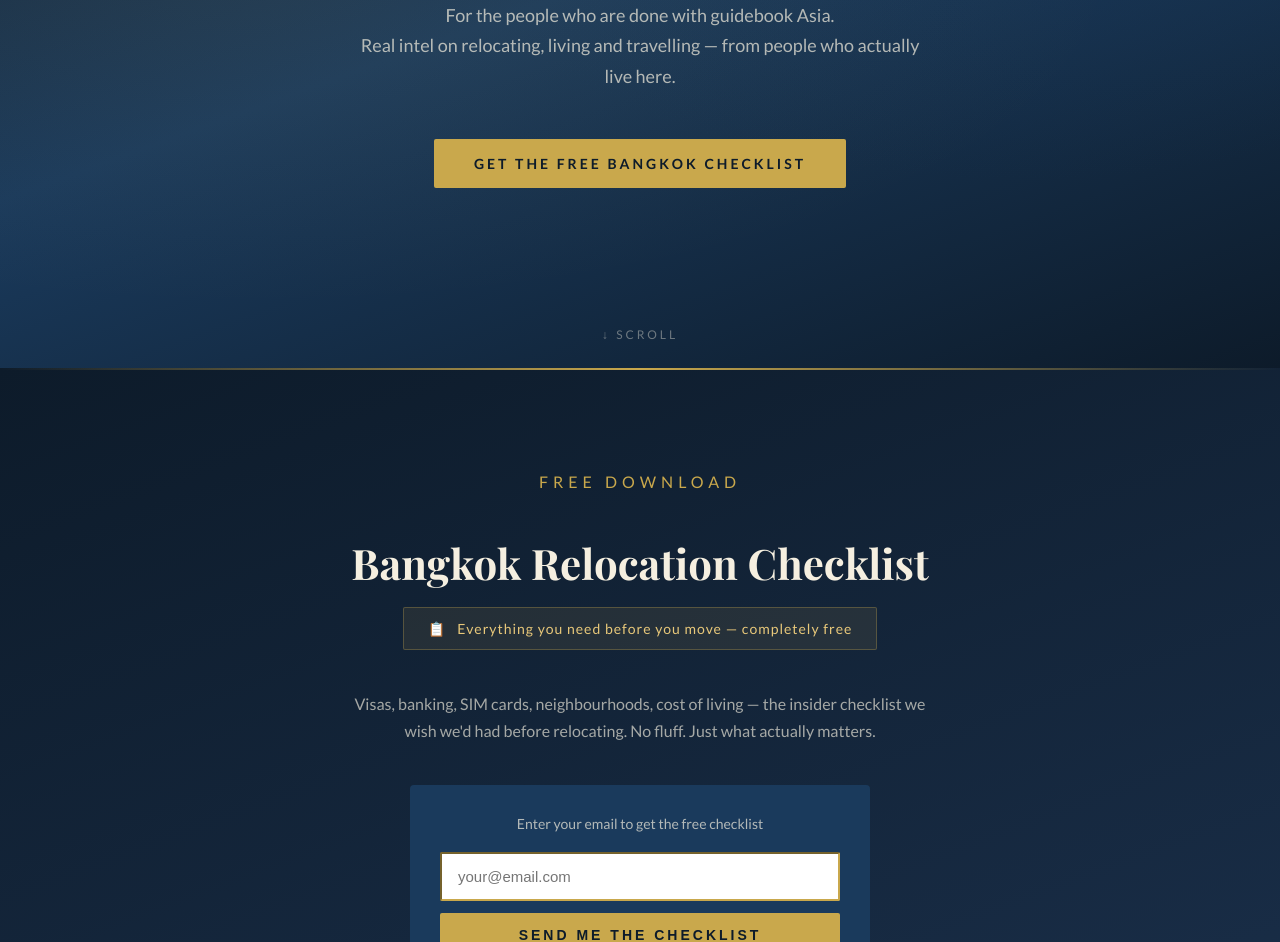
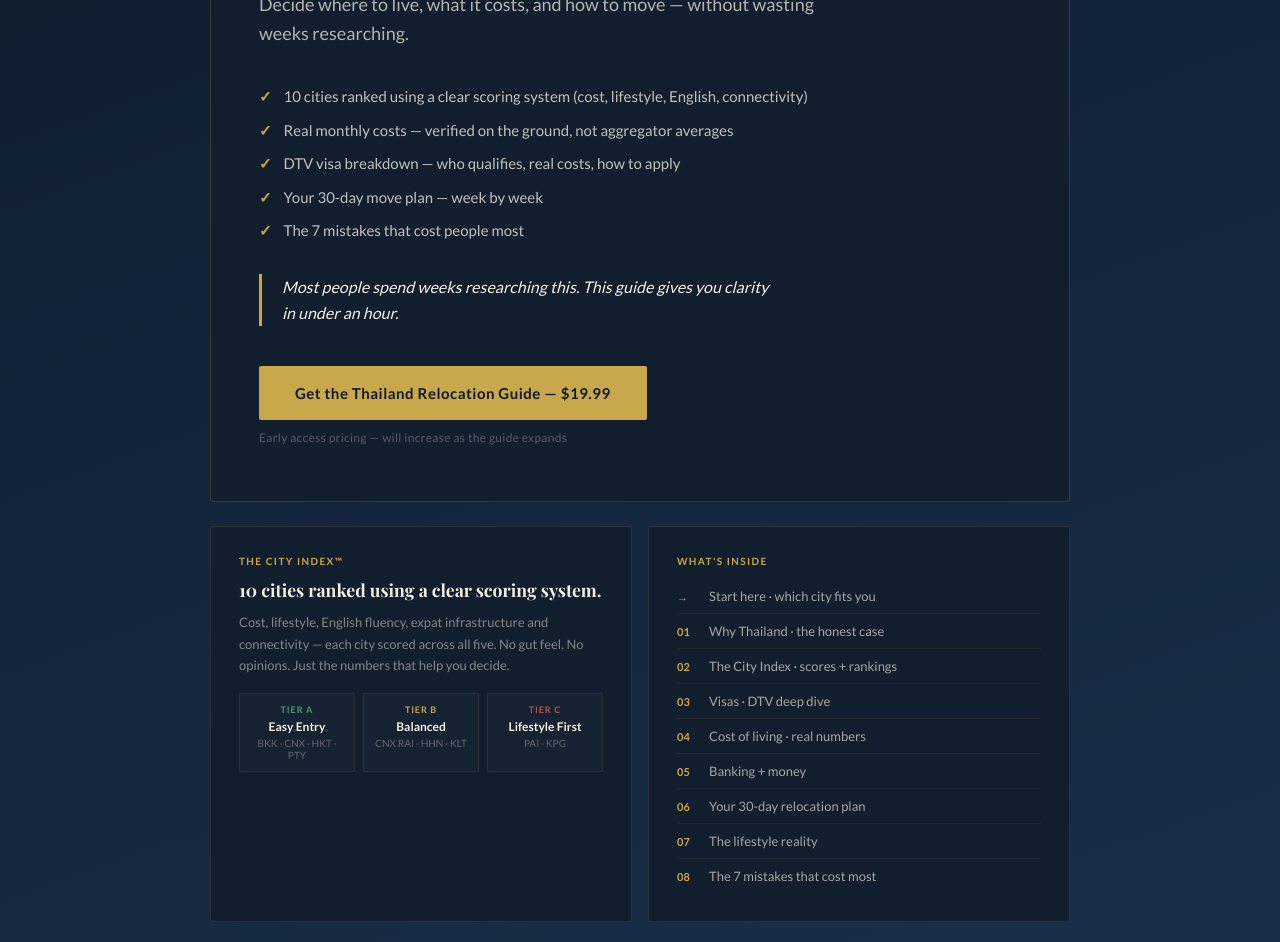
Before and after one commit to asiaunlocked/asiaunlocked, a plain HTML site: page index.html in a window 1280 px wide. Shown: the part 432-1374 px from the top of the page. Drawn offline with nearby package versions, Linux system fonts and the light colour scheme.

Commit message:
Update index.html
updating link to guide V 1

```diff
--- a/index.html
+++ b/index.html
@@ -3,8 +3,8 @@
 <head>
   <meta charset="UTF-8"/>
   <meta name="viewport" content="width=device-width, initial-scale=1.0"/>
-  <title>Asia Unlocked — Your Insider Guide to Southeast Asia</title>
-  <meta name="description" content="Insider guides to Bangkok, Colombo, Kuala Lumpur and beyond. Hotels, food, expat life, relocation tips. Get the free Bangkok Relocation Checklist."/>
+  <title>The Thailand Relocation Guide — Asia Unlocked</title>
+  <meta name="description" content="The Thailand Relocation Guide — real numbers, insider voice, no fluff. 10 cities scored and ranked. Visas, cost of living, banking and your 30-day move plan."/>
   <meta name="theme-color" content="#0d1b2a"/>
   <meta name="agd-partner-manual-verification" />
   <link rel="preconnect" href="https://fonts.googleapis.com"/>
@@ -18,11 +18,9 @@
       --cream: #f5efe0;
       --red-ink: #8b2e0a;
       --text: #2a2a2a;
-      --muted: #888;
     }
 
     *, *::before, *::after { box-sizing: border-box; margin: 0; padding: 0; }
-
     html { scroll-behavior: smooth; }
 
     body {
@@ -32,141 +30,295 @@
       overflow-x: hidden;
     }
 
-    /* ─── HERO ─────────────────────────────────────── */
-    .hero {
-      min-height: 100vh;
-      position: relative;
+    /* ─── NAV ───────────────────────────────────────── */
+    nav {
+      padding: 20px 40px;
       display: flex;
-      flex-direction: column;
       align-items: center;
-      justify-content: center;
-      text-align: center;
-      padding: 60px 24px 80px;
-      overflow: hidden;
+      justify-content: space-between;
+      border-bottom: 1px solid rgba(201,168,76,0.15);
+      background: #070e18;
     }
 
-    .hero-bg {
-      position: absolute; inset: 0;
-      background:
-        radial-gradient(ellipse at 20% 50%, rgba(201,168,76,0.08) 0%, transparent 60%),
-        radial-gradient(ellipse at 80% 20%, rgba(26,58,92,0.6) 0%, transparent 50%),
-        linear-gradient(160deg, #0d1b2a 0%, #1a3a5c 50%, #0d1b2a 100%);
-      z-index: 0;
+    .nav-logo {
+      font-family: 'Playfair Display', serif;
+      font-size: 18px;
+      font-weight: 700;
+      color: var(--gold);
+      letter-spacing: 4px;
+      text-transform: uppercase;
+      text-decoration: none;
     }
 
-    /* Animated stars */
-    .stars {
-      position: absolute; inset: 0; z-index: 0;
-      overflow: hidden;
-    }
-    .star {
-      position: absolute;
-      background: white;
-      border-radius: 50%;
-      animation: twinkle var(--dur, 3s) ease-in-out infinite;
-      animation-delay: var(--delay, 0s);
-    }
-    @keyframes twinkle {
-      0%, 100% { opacity: 0.2; transform: scale(1); }
-      50% { opacity: 0.9; transform: scale(1.3); }
-    }
-
-    /* Horizontal gold line decorations */
-    .hero::before {
-      content: '';
-      position: absolute;
-      top: 0; left: 0; right: 0;
-      height: 3px;
-      background: linear-gradient(90deg, transparent, var(--gold), transparent);
-      z-index: 2;
-    }
-
-    .hero-content { position: relative; z-index: 2; max-width: 780px; }
-
-
-
-    h1 {
-      font-family: 'Playfair Display', serif;
-      font-size: clamp(48px, 8vw, 92px);
-      font-weight: 900;
-      line-height: 1;
-      letter-spacing: -1px;
-      color: var(--cream);
-      animation: fadeUp 0.8s ease 0.1s both;
-    }
-
-    h1 span { color: var(--gold); }
-
-    .hero-divider {
-      width: 120px; height: 2px;
-      background: linear-gradient(90deg, transparent, var(--gold), transparent);
-      margin: 24px auto;
-      animation: fadeUp 0.8s ease 0.2s both;
-    }
-
-    .hero-tagline {
-      font-size: clamp(14px, 2.5vw, 18px);
-      font-weight: 300;
-      letter-spacing: 4px;
-      text-transform: uppercase;
-      color: var(--gold-light);
-      margin-bottom: 16px;
-      animation: fadeUp 0.8s ease 0.3s both;
-    }
-
-    .hero-sub {
-      font-size: clamp(15px, 2vw, 18px);
-      color: rgba(245,239,224,0.7);
-      line-height: 1.7;
-      max-width: 560px;
-      margin: 0 auto 48px;
-      animation: fadeUp 0.8s ease 0.4s both;
-    }
-
-    .cta-btn {
+    .nav-cta {
       display: inline-block;
       background: var(--gold);
       color: var(--dark);
       font-family: 'Lato', sans-serif;
       font-weight: 700;
-      font-size: 14px;
-      letter-spacing: 3px;
+      font-size: 12px;
+      letter-spacing: 2px;
       text-transform: uppercase;
       text-decoration: none;
-      padding: 16px 40px;
+      padding: 10px 24px;
+      border-radius: 2px;
+      transition: background 0.2s ease;
+    }
+
+    .nav-cta:hover { background: var(--gold-light); }
+
+    /* ─── GUIDE SECTION ─────────────────────────────── */
+    .guide-section {
+      background: linear-gradient(160deg, #0d1b2a 0%, #1a2f4a 100%);
+      padding: 80px 24px 100px;
+      position: relative;
+    }
+
+    .guide-section::after {
+      content: '';
+      position: absolute;
+      bottom: 0; left: 0; right: 0;
+      height: 2px;
+      background: linear-gradient(90deg, transparent, var(--gold), transparent);
+    }
+
+    .guide-inner {
+      max-width: 860px;
+      margin: 0 auto;
+    }
+
+    /* Hero card */
+    .guide-hero-card {
+      background: #111e2e;
+      border: 1px solid rgba(201,168,76,0.2);
+      border-radius: 4px;
+      padding: 56px 48px;
+      margin-bottom: 24px;
+      position: relative;
+    }
+
+    .guide-hero-card::before {
+      content: '';
+      position: absolute;
+      top: 0; left: 0; right: 0;
+      height: 3px;
+      background: var(--gold);
+      border-radius: 4px 4px 0 0;
+    }
+
+    .guide-eyebrow {
+      font-size: 11px;
+      font-weight: 700;
+      letter-spacing: 0.15em;
+      color: var(--gold);
+      text-transform: uppercase;
+      margin-bottom: 20px;
+    }
+
+    .guide-headline {
+      font-family: 'Playfair Display', serif;
+      font-size: clamp(2.2rem, 5vw, 3.6rem);
+      font-weight: 900;
+      color: var(--cream);
+      line-height: 1.1;
+      margin-bottom: 10px;
+    }
+
+    .guide-product-name {
+      font-size: 12px;
+      font-weight: 700;
+      letter-spacing: 0.12em;
+      color: rgba(245,239,224,0.35);
+      text-transform: uppercase;
+      margin-bottom: 24px;
+    }
+
+    .guide-subheadline {
+      font-size: 18px;
+      color: rgba(245,239,224,0.72);
+      line-height: 1.65;
+      max-width: 560px;
+      margin-bottom: 36px;
+    }
+
+    .guide-checklist { margin-bottom: 32px; }
+
+    .guide-check-item {
+      display: flex;
+      align-items: flex-start;
+      gap: 12px;
+      font-size: 15px;
+      color: rgba(245,239,224,0.78);
+      margin-bottom: 11px;
+      line-height: 1.5;
+    }
+
+    .guide-check-mark {
+      color: var(--gold);
+      font-weight: 700;
+      flex-shrink: 0;
+      font-size: 15px;
+    }
+
+    .guide-clarity {
+      border-left: 3px solid var(--gold);
+      padding-left: 20px;
+      font-size: 16px;
+      color: var(--cream);
+      font-style: italic;
+      line-height: 1.65;
+      margin-bottom: 40px;
+      max-width: 520px;
+    }
+
+    .guide-cta-block {
+      display: flex;
+      flex-direction: column;
+      align-items: flex-start;
+      gap: 10px;
+    }
+
+    .guide-btn {
+      display: inline-block;
+      background: var(--gold);
+      color: var(--dark);
+      font-family: 'Lato', sans-serif;
+      font-weight: 700;
+      font-size: 15px;
+      letter-spacing: 0.5px;
+      text-decoration: none;
+      padding: 18px 36px;
       border-radius: 2px;
       transition: all 0.3s ease;
-      animation: fadeUp 0.8s ease 0.5s both;
-      cursor: pointer;
-      border: none;
     }
-    .cta-btn:hover {
+
+    .guide-btn:hover {
       background: var(--gold-light);
       transform: translateY(-2px);
       box-shadow: 0 8px 30px rgba(201,168,76,0.3);
     }
 
-    .scroll-hint {
-      position: absolute;
-      bottom: 32px; left: 50%;
-      transform: translateX(-50%);
-      z-index: 2;
-      color: rgba(245,239,224,0.4);
+    .guide-urgency {
       font-size: 12px;
-      letter-spacing: 3px;
-      text-transform: uppercase;
-      animation: bounce 2s ease-in-out infinite;
-    }
-    @keyframes bounce {
-      0%, 100% { transform: translateX(-50%) translateY(0); }
-      50% { transform: translateX(-50%) translateY(6px); }
+      color: rgba(245,239,224,0.3);
+      letter-spacing: 0.3px;
     }
 
-    /* ─── PILLARS ───────────────────────────────────── */
-    .pillars {
+    /* Bottom grid */
+    .guide-grid {
+      display: grid;
+      grid-template-columns: 1fr 1fr;
+      gap: 16px;
+    }
+
+    @media (max-width: 640px) {
+      .guide-grid { grid-template-columns: 1fr; }
+      .guide-hero-card { padding: 36px 24px; }
+      nav { padding: 16px 20px; }
+      .nav-logo { font-size: 15px; letter-spacing: 2px; }
+    }
+
+    .guide-card {
+      background: #111e2e;
+      border: 1px solid rgba(201,168,76,0.15);
+      border-radius: 4px;
+      padding: 28px;
+    }
+
+    .guide-card-label {
+      font-size: 10px;
+      font-weight: 700;
+      letter-spacing: 0.14em;
+      color: var(--gold);
+      text-transform: uppercase;
+      margin-bottom: 12px;
+    }
+
+    .guide-card-title {
+      font-family: 'Playfair Display', serif;
+      font-size: 1.1rem;
+      color: var(--cream);
+      margin-bottom: 10px;
+      line-height: 1.3;
+    }
+
+    .guide-card-body {
+      font-size: 13px;
+      color: rgba(245,239,224,0.5);
+      line-height: 1.65;
+    }
+
+    .tier-row {
+      display: flex;
+      gap: 8px;
+      margin-top: 16px;
+    }
+
+    .tier-badge {
+      flex: 1;
+      border-radius: 2px;
+      padding: 10px 8px;
+      text-align: center;
+      border: 1px solid rgba(201,168,76,0.12);
+      background: rgba(255,255,255,0.02);
+    }
+
+    .tier-badge-label {
+      font-size: 9px;
+      font-weight: 700;
+      letter-spacing: 0.1em;
+      text-transform: uppercase;
+      margin-bottom: 4px;
+    }
+
+    .tier-badge-name {
+      font-size: 12px;
+      font-weight: 700;
+      color: var(--cream);
+    }
+
+    .tier-badge-cities {
+      font-size: 10px;
+      color: rgba(245,239,224,0.35);
+      margin-top: 3px;
+    }
+
+    .contents-list {
+      list-style: none;
+      padding: 0;
+      margin: 0;
+    }
+
+    .contents-list li {
+      display: flex;
+      align-items: baseline;
+      gap: 12px;
+      padding: 9px 0;
+      border-bottom: 1px solid rgba(201,168,76,0.08);
+      font-size: 13px;
+      color: rgba(245,239,224,0.65);
+    }
+
+    .contents-list li:last-child { border-bottom: none; }
+
+    .contents-num {
+      font-size: 11px;
+      color: var(--gold);
+      font-weight: 700;
+      min-width: 20px;
+      flex-shrink: 0;
+    }
+
+    /* ─── ABOUT ─────────────────────────────────────── */
+    .about {
       background: var(--cream);
-      color: var(--text);
       padding: 80px 24px;
+    }
+
+    .about-inner {
+      max-width: 700px;
+      margin: 0 auto;
+      text-align: center;
     }
 
     .section-label {
@@ -184,128 +336,8 @@
       font-weight: 700;
       text-align: center;
       color: var(--dark);
-      margin-bottom: 48px;
+      margin-bottom: 24px;
     }
-
-    .pillars-grid {
-      display: grid;
-      grid-template-columns: repeat(auto-fit, minmax(200px, 1fr));
-      gap: 2px;
-      max-width: 1000px;
-      margin: 0 auto;
-    }
-
-    .pillar {
-      background: var(--dark);
-      color: var(--cream);
-      padding: 40px 28px;
-      text-align: center;
-      transition: background 0.3s;
-      cursor: default;
-    }
-    .pillar:hover { background: var(--dark-mid); }
-
-    .pillar-icon {
-      font-size: 32px;
-      margin-bottom: 16px;
-      display: block;
-    }
-
-    .pillar h3 {
-      font-family: 'Playfair Display', serif;
-      font-size: 18px;
-      margin-bottom: 8px;
-      color: var(--gold);
-    }
-
-    .pillar p {
-      font-size: 13px;
-      color: rgba(245,239,224,0.6);
-      line-height: 1.6;
-    }
-
-    /* ─── SIGNUP SECTION ────────────────────────────── */
-    .signup-section {
-      background: linear-gradient(160deg, #0d1b2a 0%, #1a2f4a 100%);
-      padding: 100px 24px;
-      position: relative;
-      overflow: hidden;
-    }
-
-    .signup-section::before {
-      content: '';
-      position: absolute;
-      top: 0; left: 0; right: 0;
-      height: 2px;
-      background: linear-gradient(90deg, transparent, var(--gold), transparent);
-    }
-
-    .signup-section::after {
-      content: '';
-      position: absolute;
-      bottom: 0; left: 0; right: 0;
-      height: 2px;
-      background: linear-gradient(90deg, transparent, var(--gold), transparent);
-    }
-
-    .signup-inner {
-      max-width: 600px;
-      margin: 0 auto;
-      text-align: center;
-    }
-
-    .signup-inner .section-label { color: var(--gold); }
-
-    .signup-inner .section-title {
-      color: var(--cream);
-      margin-bottom: 16px;
-    }
-
-    .signup-inner p {
-      color: rgba(245,239,224,0.65);
-      font-size: 16px;
-      line-height: 1.7;
-      margin-bottom: 40px;
-    }
-
-    .checklist-badge {
-      display: inline-flex;
-      align-items: center;
-      gap: 10px;
-      background: rgba(201,168,76,0.1);
-      border: 1px solid rgba(201,168,76,0.3);
-      padding: 12px 24px;
-      border-radius: 2px;
-      margin-bottom: 40px;
-      font-size: 14px;
-      color: var(--gold-light);
-      letter-spacing: 1px;
-    }
-
-    /* Override Kit form styles to match brand */
-    .kit-wrapper {
-      max-width: 460px;
-      margin: 0 auto;
-    }
-    .kit-wrapper .formkit-form {
-      background: transparent !important;
-      box-shadow: none !important;
-      border-radius: 0 !important;
-    }
-
-    /* ─── ABOUT ─────────────────────────────────────── */
-    .about {
-      background: var(--cream);
-      padding: 80px 24px;
-    }
-
-    .about-inner {
-      max-width: 700px;
-      margin: 0 auto;
-      text-align: center;
-    }
-
-    .about-inner .section-title { margin-bottom: 24px; }
 
     .about-inner p {
       font-size: 17px;
@@ -344,86 +376,101 @@
       text-decoration: none;
     }
     footer a:hover { color: var(--gold); }
-
-    /* ─── ANIMATIONS ────────────────────────────────── */
-    @keyframes fadeUp {
-      from { opacity: 0; transform: translateY(24px); }
-      to   { opacity: 1; transform: translateY(0); }
-    }
-
-    /* ─── RESPONSIVE ────────────────────────────────── */
-    @media (max-width: 600px) {
-      .pillars-grid { grid-template-columns: 1fr 1fr; }
-      .stamp-badge { width: 80px; height: 80px; line-height: 76px; }
-    }
   </style>
 </head>
 <body>
 
-<!-- ── HERO ─────────────────────────────────────────── -->
-<section class="hero">
-  <div class="hero-bg"></div>
+<!-- ── NAV ───────────────────────────────────────────── -->
+<nav>
+  <a href="/" class="nav-logo">Asia Unlocked</a>
+  <a href="https://asiaunlocked.gumroad.com/l/rkvyf" class="nav-cta">Get the Guide — $19.99</a>
+</nav>
 
-  <div class="stars" id="stars"></div>
+<!-- ── GUIDE SECTION ─────────────────────────────────── -->
+<section class="guide-section" id="guide">
+  <div class="guide-inner">
 
-  <div class="hero-content">
-    <h1>ASIA<br/><span>UNLOCKED</span></h1>
+    <div class="guide-hero-card">
+      <div class="guide-eyebrow">Asia Unlocked · Edition 01 · April 2026</div>
+      <div class="guide-headline">Move to Thailand.<br>But do it right.</div>
+      <div class="guide-product-name">The Thailand Relocation Guide</div>
+      <div class="guide-subheadline">Decide where to live, what it costs, and how to move — without wasting weeks researching.</div>
 
-    <div class="hero-divider"></div>
+      <div class="guide-checklist">
+        <div class="guide-check-item">
+          <span class="guide-check-mark">✓</span>
+          10 cities ranked using a clear scoring system (cost, lifestyle, English, connectivity)
+        </div>
+        <div class="guide-check-item">
+          <span class="guide-check-mark">✓</span>
+          Real monthly costs — verified on the ground, not aggregator averages
+        </div>
+        <div class="guide-check-item">
+          <span class="guide-check-mark">✓</span>
+          DTV visa breakdown — who qualifies, real costs, how to apply
+        </div>
+        <div class="guide-check-item">
+          <span class="guide-check-mark">✓</span>
+          Your 30-day move plan — week by week
+        </div>
+        <div class="guide-check-item">
+          <span class="guide-check-mark">✓</span>
+          The 7 mistakes that cost people most
+        </div>
+      </div>
 
-    <p class="hero-tagline">Your Insider Guide to Southeast Asia</p>
+      <div class="guide-clarity">
+        Most people spend weeks researching this. This guide gives you clarity in under an hour.
+      </div>
 
-    <p class="hero-sub">
-      For the people who are done with guidebook Asia.<br/>
-      Real intel on relocating, living and travelling — from people who actually live here.
-    </p>
-
-    <a href="#signup" class="cta-btn">Get the Free Bangkok Checklist</a>
-  </div>
-
-  <div class="scroll-hint">↓ scroll</div>
-</section>
-
-<!-- ── SIGNUP ────────────────────────────────────────── -->
-<section class="signup-section" id="signup">
-  <div class="signup-inner">
-    <p class="section-label">Free Download</p>
-    <h2 class="section-title">Bangkok Relocation Checklist</h2>
-
-    <div class="checklist-badge">
-      📋 &nbsp; Everything you need before you move — completely free
+      <div class="guide-cta-block">
+        <a href="https://asiaunlocked.gumroad.com/l/rkvyf" class="guide-btn">
+          Get the Thailand Relocation Guide — $19.99
+        </a>
+        <div class="guide-urgency">Early access pricing — will increase as the guide expands</div>
+      </div>
     </div>
 
-    <p>
-      Visas, banking, SIM cards, neighbourhoods, cost of living — the insider checklist
-      we wish we'd had before relocating. No fluff. Just what actually matters.
-    </p>
+    <div class="guide-grid">
 
-    <div class="kit-wrapper">
-      <script src="https://f.convertkit.com/ckjs/ck.5.js"></script>
-      <form action="https://app.kit.com/forms/9323612/subscriptions" class="seva-form formkit-form" method="post" data-sv-form="9323612" data-uid="bad38e8715" data-format="inline" data-version="5" min-width="400 500 600 700 800" style="background-color:transparent;border-radius:0;">
-        <div data-style="card">
-          <div data-element="column" class="formkit-column" style="background-color:#1a3a5c;padding:30px;border-radius:4px;">
-            <div class="formkit-subheader" data-element="subheader" style="color:rgba(245,239,224,0.7);font-size:14px;margin-bottom:20px;text-align:center;">
-              Enter your email to get the free checklist
-            </div>
-            <ul class="formkit-alert formkit-alert-error" data-element="errors" data-group="alert"></ul>
-            <div data-element="fields" class="seva-fields formkit-fields">
-              <div class="formkit-field">
-                <input class="formkit-input" name="email_address" aria-label="Email Address" placeholder="your@email.com" required type="email"
-                  style="color:#2a2a2a;border-color:#c9a84c;border-radius:2px;font-size:15px;padding:14px 16px;width:100%;margin-bottom:12px;"/>
-              </div>
-              <button data-element="submit" class="formkit-submit" style="background-color:#c9a84c;color:#0d1b2a;border-radius:2px;font-weight:700;font-size:14px;letter-spacing:3px;text-transform:uppercase;padding:14px 32px;width:100%;border:none;cursor:pointer;">
-                <div class="formkit-spinner"><div></div><div></div><div></div></div>
-                <span>SEND ME THE CHECKLIST</span>
-              </button>
-            </div>
-            <div class="formkit-guarantee" style="color:rgba(245,239,224,0.4);font-size:12px;text-align:center;margin-top:16px;">
-              No spam. Unsubscribe any time.
-            </div>
+      <div class="guide-card">
+        <div class="guide-card-label">The City Index™</div>
+        <div class="guide-card-title">10 cities ranked using a clear scoring system.</div>
+        <div class="guide-card-body">Cost, lifestyle, English fluency, expat infrastructure and connectivity — each city scored across all five. No gut feel. No opinions. Just the numbers that help you decide.</div>
+        <div class="tier-row">
+          <div class="tier-badge">
+            <div class="tier-badge-label" style="color:#4a9e6e;">Tier A</div>
+            <div class="tier-badge-name">Easy Entry</div>
+            <div class="tier-badge-cities">BKK · CNX · HKT · PTY</div>
+          </div>
+          <div class="tier-badge">
+            <div class="tier-badge-label" style="color:#c9a84c;">Tier B</div>
+            <div class="tier-badge-name">Balanced</div>
+            <div class="tier-badge-cities">CNX RAI · HHN · KLT</div>
+          </div>
+          <div class="tier-badge">
+            <div class="tier-badge-label" style="color:#c0504d;">Tier C</div>
+            <div class="tier-badge-name">Lifestyle First</div>
+            <div class="tier-badge-cities">PAI · KPG</div>
           </div>
         </div>
-      </form>
+      </div>
+
+      <div class="guide-card">
+        <div class="guide-card-label">What's inside</div>
+        <ul class="contents-list">
+          <li><span class="contents-num">→</span>Start here · which city fits you</li>
+          <li><span class="contents-num">01</span>Why Thailand · the honest case</li>
+          <li><span class="contents-num">02</span>The City Index · scores + rankings</li>
+          <li><span class="contents-num">03</span>Visas · DTV deep dive</li>
+          <li><span class="contents-num">04</span>Cost of living · real numbers</li>
+          <li><span class="contents-num">05</span>Banking + money</li>
+          <li><span class="contents-num">06</span>Your 30-day relocation plan</li>
+          <li><span class="contents-num">07</span>The lifestyle reality</li>
+          <li><span class="contents-num">08</span>The 7 mistakes that cost most</li>
+        </ul>
+      </div>
+
     </div>
   </div>
 </section>
@@ -431,16 +478,16 @@
 <!-- ── ABOUT ─────────────────────────────────────────── -->
 <section class="about">
   <div class="about-inner">
-    <p class="section-label" style="color:var(--red-ink)">Who we are</p>
+    <p class="section-label">Who we are</p>
     <h2 class="section-title">Not a guidebook. Not an influencer.</h2>
     <p>
       Asia Unlocked is built by people who actually live here.
       <strong>The insider knowledge that doesn't exist in English yet.</strong>
     </p>
     <p>
-      We cover the places everyone skips — off the beaten path over the tourist trail,
-      what an apartment actually costs versus what the blogs say, which visa actually
-      works for long-term stays. Real intel for people making real decisions about their lives.
+      We cover the places everyone skips — what an apartment actually costs versus what the blogs say,
+      which visa actually works for long-term stays, where to actually live once you arrive.
+      Real intel for people making real decisions about their lives.
     </p>
     <p>
       Whether you're relocating, working remotely or just done with the same
@@ -453,24 +500,11 @@
 <footer>
   <div class="logo-text">Asia Unlocked</div>
   <p>
-    <a href="/cdn-cgi/l/email-protection#6e060b020201400f1d070f1b0002010d050b0a2e09030f0702400d0103"><span class="__cf_email__" data-cfemail="442c2128282b6a25372d25312a282b272f2120042329252d286a272b29">[email&#160;protected]</span></a>
+    <a href="mailto:hello@asiaunlocked.guide">hello@asiaunlocked.guide</a>
     &nbsp;·&nbsp; asiaunlocked.guide
     &nbsp;·&nbsp; © 2026
   </p>
 </footer>
 
-<script data-cfasync="false" src="/cdn-cgi/scripts/5c5dd728/cloudflare-static/email-decode.min.js"></script><script>
-  // Generate stars
-  const starsEl = document.getElementById('stars');
-  for (let i = 0; i < 80; i++) {
-    const s = document.createElement('div');
-    s.className = 'star';
-    const size = Math.random() * 2.5 + 0.5;
-    s.style.cssText = `
-      width:${size}px; height:${size}px;
-      left:${Math.random()*100}%;
-      top:${Math.random()*100}%;
-      --dur:${2 + Math.random()*4}s;
-      --delay:${Math.random()*4}s;
-    `;
-    starsEl
+</body>
+</html>
```
